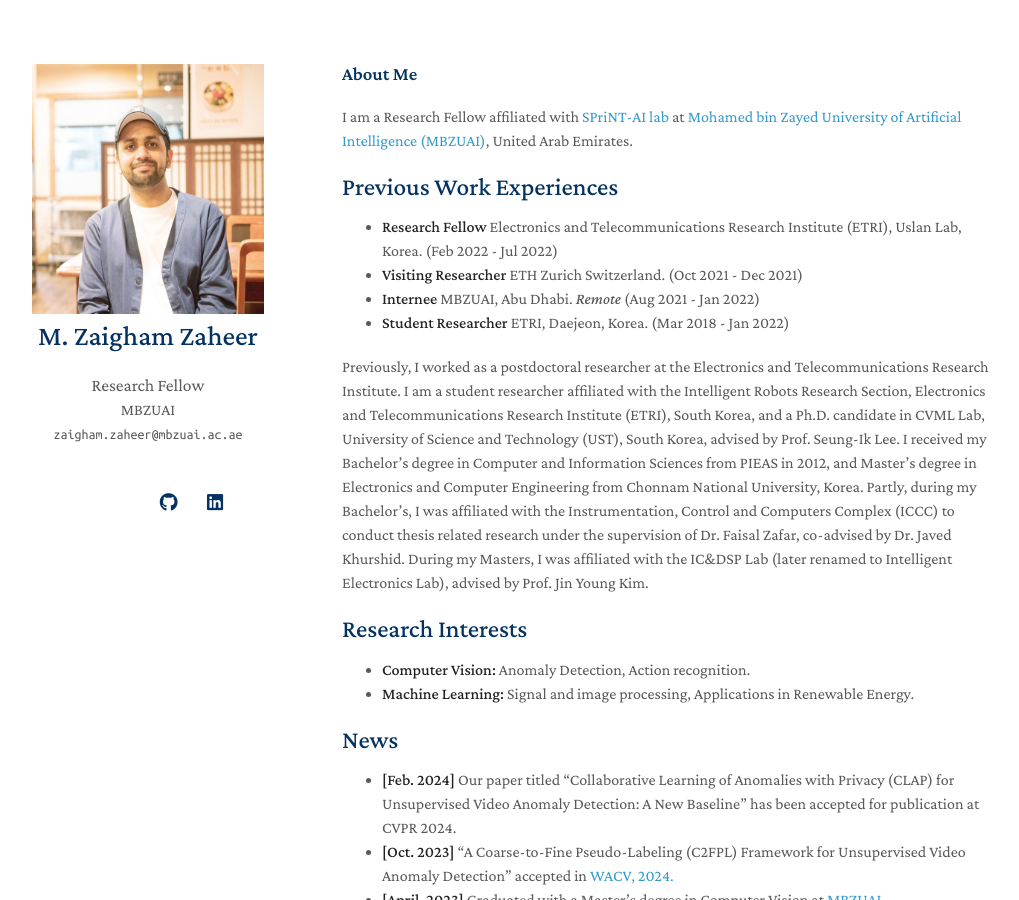
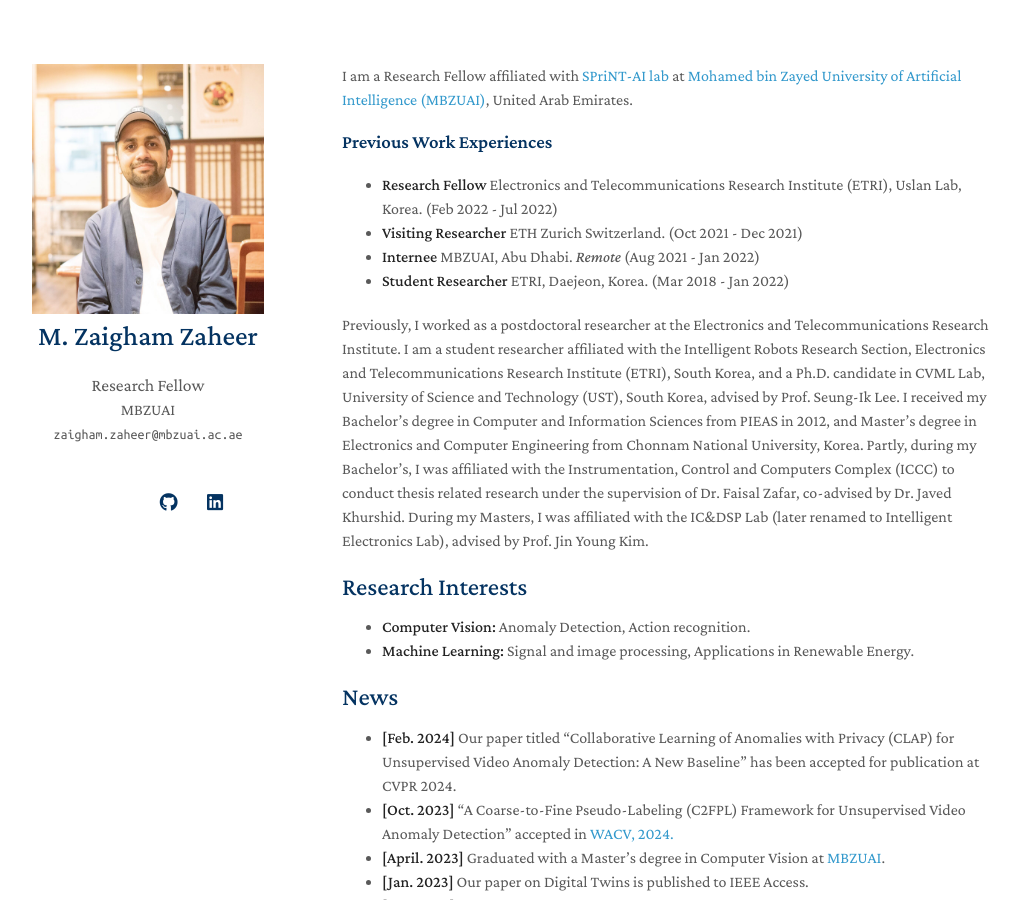
Before and after one commit to ZaighamZ/ZaighamZ.github.io, a Jekyll site: the page built from index.md, in a window 1280 px wide and 900 px high. Shown: the whole window, without its empty margins (128-1147 px from the left). Built offline with Jekyll 4.4.1, drawn with Linux system fonts in a browser that asks for light colours; nearby versions of some CDN libraries; a style sheet for code colours, icons or effects is not loaded; our own code applies the rules of GitHub Pages for plain Markdown files.

Commit message:
Update index.md

```diff
--- a/index.md
+++ b/index.md
@@ -2,11 +2,10 @@
 layout: homepage
 ---
 
-### About Me
 
 I am a Research Fellow affiliated with [SPriNT-AI lab](https://www.sprintai.org/){:target="_blank"} at [Mohamed bin Zayed University of Artificial Intelligence (MBZUAI)](https://mbzuai.ac.ae/){:target="_blank"}, United Arab Emirates.
 
-## Previous Work Experiences
+### Previous Work Experiences
 
 - **Research Fellow** Electronics and Telecommunications Research Institute (ETRI), Uslan Lab, Korea. (Feb 2022 - Jul 2022)
 - **Visiting Researcher** ETH Zurich Switzerland. (Oct 2021 - Dec 2021)
```
